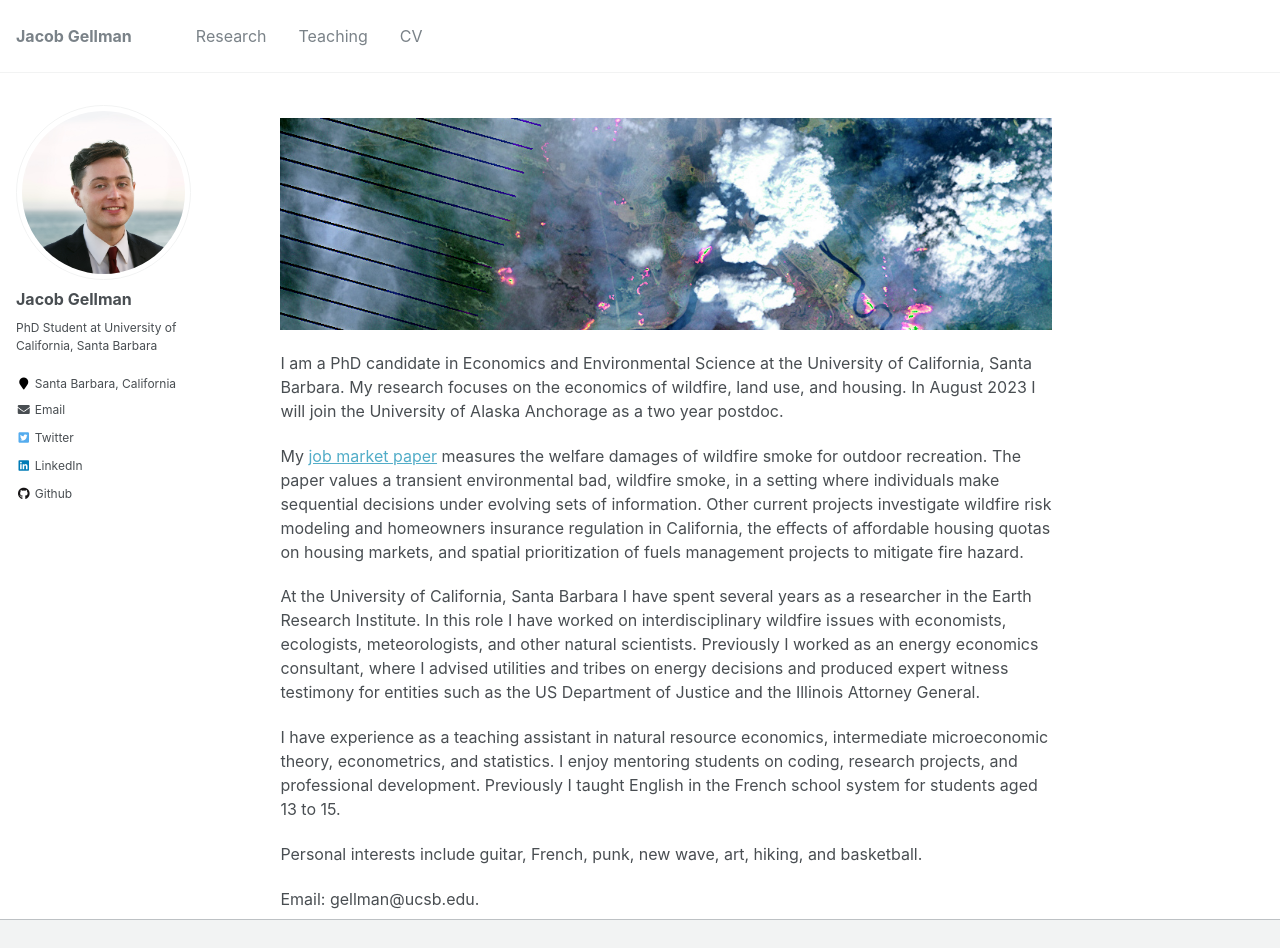
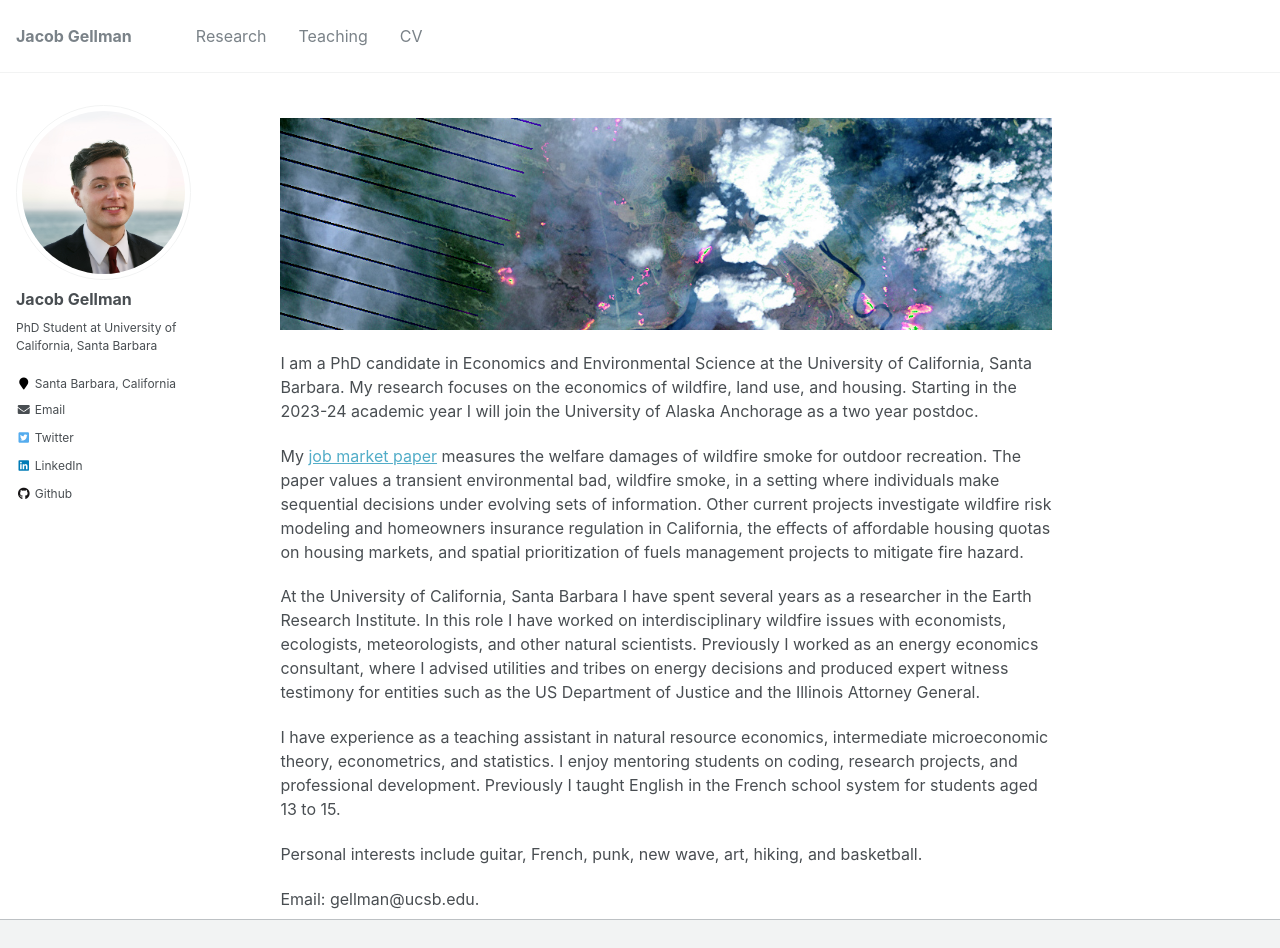
Before and after one commit to jacobgellman/jacobgellman.github.io, a Jekyll site: the page built from _pages/about.md, in a window 1280 px wide and 1100 px high, cut to the strip 0-948 px from the top of the window. Built offline with Jekyll 4.4.1, drawn with Linux system fonts in a browser that asks for light colours.

Commit message:
About page.

```diff
--- a/_pages/about.md
+++ b/_pages/about.md
@@ -9,7 +9,7 @@ redirect_from:
 
 ![](images/ft_mcmurray_wiki.png)
 
-I am a PhD candidate in Economics and Environmental Science at the University of California, Santa Barbara. My research focuses on the economics of wildfire, land use, and housing. In August 2023 I will join the University of Alaska Anchorage as a two year postdoc.
+I am a PhD candidate in Economics and Environmental Science at the University of California, Santa Barbara. My research focuses on the economics of wildfire, land use, and housing. Starting in the 2023-24 academic year I will join the University of Alaska Anchorage as a two year postdoc.
 
 My [job market paper](https://jacobgellman.github.io/files/gellman_wildfire_smoke_jmp.pdf) measures the welfare damages of wildfire smoke for outdoor recreation. The paper values a transient environmental bad, wildfire smoke, in a setting where individuals make sequential decisions under evolving sets of information. Other current projects investigate wildfire risk modeling and homeowners insurance regulation in California, the effects of affordable housing quotas on housing markets, and spatial prioritization of fuels management projects to mitigate fire hazard.
 
```
